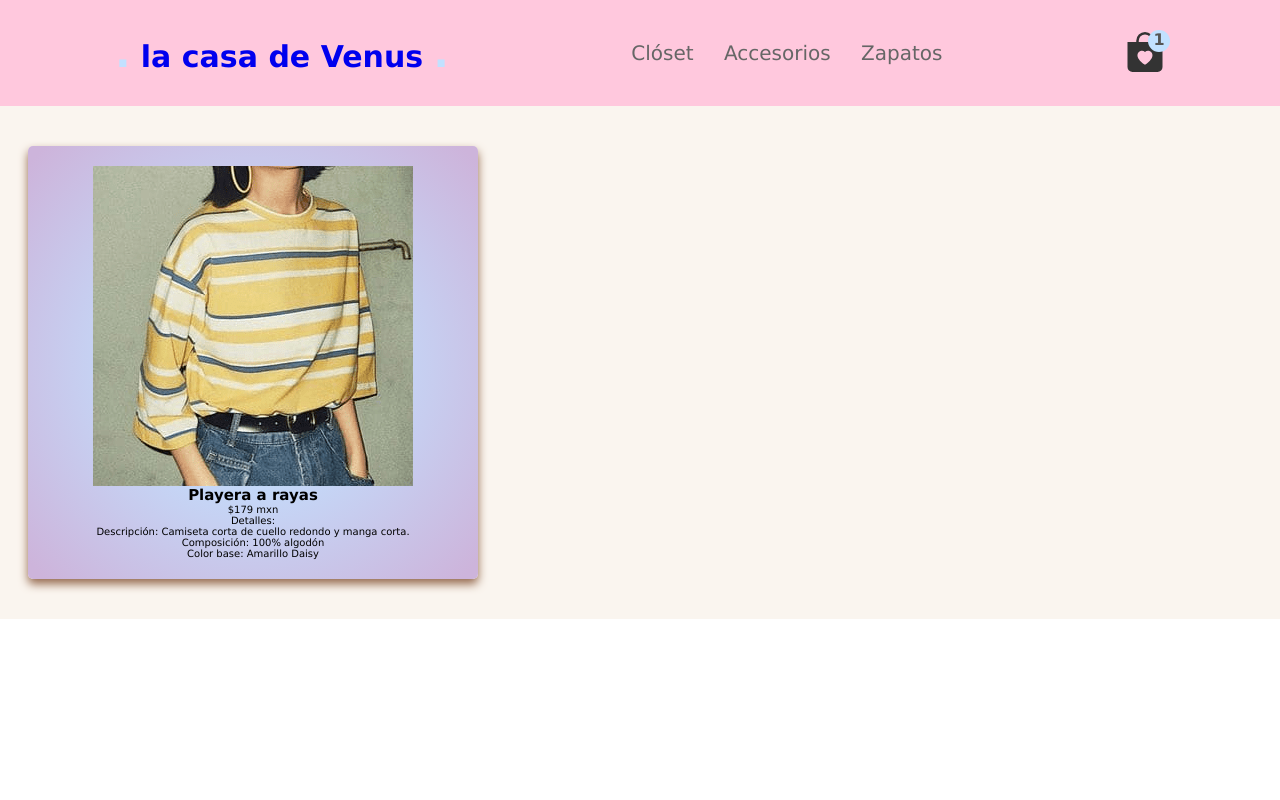
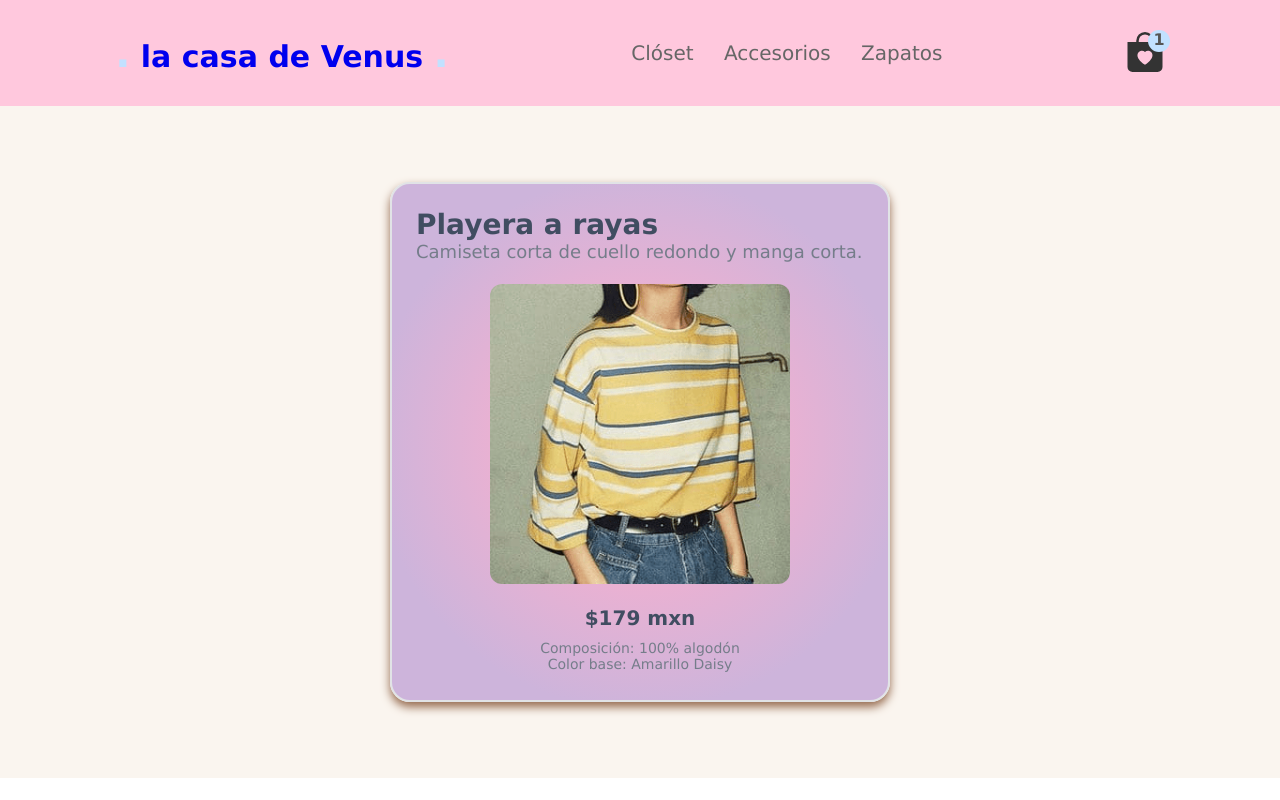
Before and after one commit to nadiaYz/La-casa-de-Venus-react, a React (Create React App) app: page /producto/1 in a window 1280 px wide. Built offline with nearby package versions, Linux system fonts and the light colour scheme.

Commit message:
detalles estilo

```diff
--- a/src/App.js
+++ b/src/App.js
@@ -13,7 +13,7 @@ const App = () => {
         <Route path='/' element={<div className="contenedor" ><ItemListContainer greeting='Bienvenidos'/></div>} ></Route>
         <Route path='/cart' element={<Cart />} ></Route>
         <Route path='/category/:id' element={<div className="contenedor" ><ItemListContainer greeting='Bienvenidos'/></div>} ></Route>
-        <Route path='/producto/:id' element={<div className="contenedor" ><ItemDetailContainer /></div>} ></Route>
+        <Route path='/producto/:id' element={<div className="contenedorDetalle" ><ItemDetailContainer /></div>} ></Route>
       </Routes>
     </BrowserRouter>
   )
--- a/src/components/cards.css
+++ b/src/components/cards.css
@@ -9,6 +9,13 @@
     width: 450px;
     box-shadow: 0 5px 10px #956A4e;
     background: radial-gradient(circle, rgba(194,225,255,1) 27%, rgba(205,180,219,1) 96%);
+    transition: 2s;
+}
+
+.productoDiv:hover {
+    border-color: #FAF5EF;
+    transform: translateY(-10px);
+    box-shadow: 0 5px 10px #956A4e;
 }
 
 .contenedor {
--- /dev/null
+++ b/src/components/detalle.css
@@ -0,0 +1,65 @@
+.contenedorDetalle {
+    height: 84vh;
+    display: grid;
+    place-items: center;
+    background-color: #FAF5EF;
+}
+
+.cardDetalleDiv {
+    position: relative;
+    width: 500px;
+    height: min-content;
+    padding: 24px 24px 28px 24px;
+    border: 2px solid #e1e3e6;
+    border-radius: 20px;
+    background: rgb(255,175,204);
+    background: radial-gradient(circle, rgba(255,175,204,1) 14%, rgba(205,180,219,1) 75%);
+    box-shadow: 0 5px 10px #956A4e;
+}
+
+.nombreDetail {
+    color: #404d61;
+    font-size: 28px;
+}
+
+.descripcionDetail {
+    color: #757d8a;
+    font-size: 18px;
+}
+
+.cardDetalleDiv .itemDetailImg{
+    display: flex;
+    position: relative;
+    height: 300px;
+    border-radius: 12px;
+    margin: 22px auto;
+    overflow: hidden;
+    text-align: center;
+}
+
+.cardDetalleDiv .itemDetailImg img {
+    width: 100%;
+    height: 100%;
+    transition: .4s;
+}
+
+.cardDetalleDiv .detallesDiv {
+    text-align: center;
+}
+
+.cardDetalleDiv .detallesDiv .precioDetail{
+    font-weight: 600;
+    padding: 0 0 10px 0;
+    color: #404d61;
+    font-size: 20px;
+}
+
+.composicionDetail {
+    color: #757d8a;
+    font-size: 14px;
+}
+
+.colorDetail {
+    color: #757d8a;
+    font-size: 14px;
+}
--- a/src/containers/ItemDetail.js
+++ b/src/containers/ItemDetail.js
@@ -1,15 +1,17 @@
 import React from "react";
+import '../components/detalle.css'
 
 const ItemDetail = ({ producto }) => {
     return (
-        <div className="productoDiv">
-            <img  className="itemDetail" src={producto.img} alt="" />
+        <div className="cardDetalleDiv">
             <h2 className="nombreDetail" >{producto.item}</h2>
-            <p className="precioDetail" >${producto.precio}</p>
-            <p className="detallesDetail">Detalles:</p>
-            <p className="descripcionDetail">Descripción: {producto.descripcion}</p>
-            <p className="composicionDetail" >Composición: {producto.composicion}</p>
-            <p className="colorDetail" >Color base: {producto.color}</p>
+            <p className="descripcionDetail">{producto.descripcion}</p>
+            <img className="itemDetailImg" src={producto.img} alt="" />
+            <div className="detallesDiv">
+                <p className="precioDetail" >${producto.precio}</p>
+                <p className="composicionDetail" >Composición: {producto.composicion}</p>
+                <p className="colorDetail" >Color base: {producto.color}</p>
+            </div>
         </div>
     )
 };
```
Also changed, not shown: src/containers/Item.js (line endings or trailing spaces).
